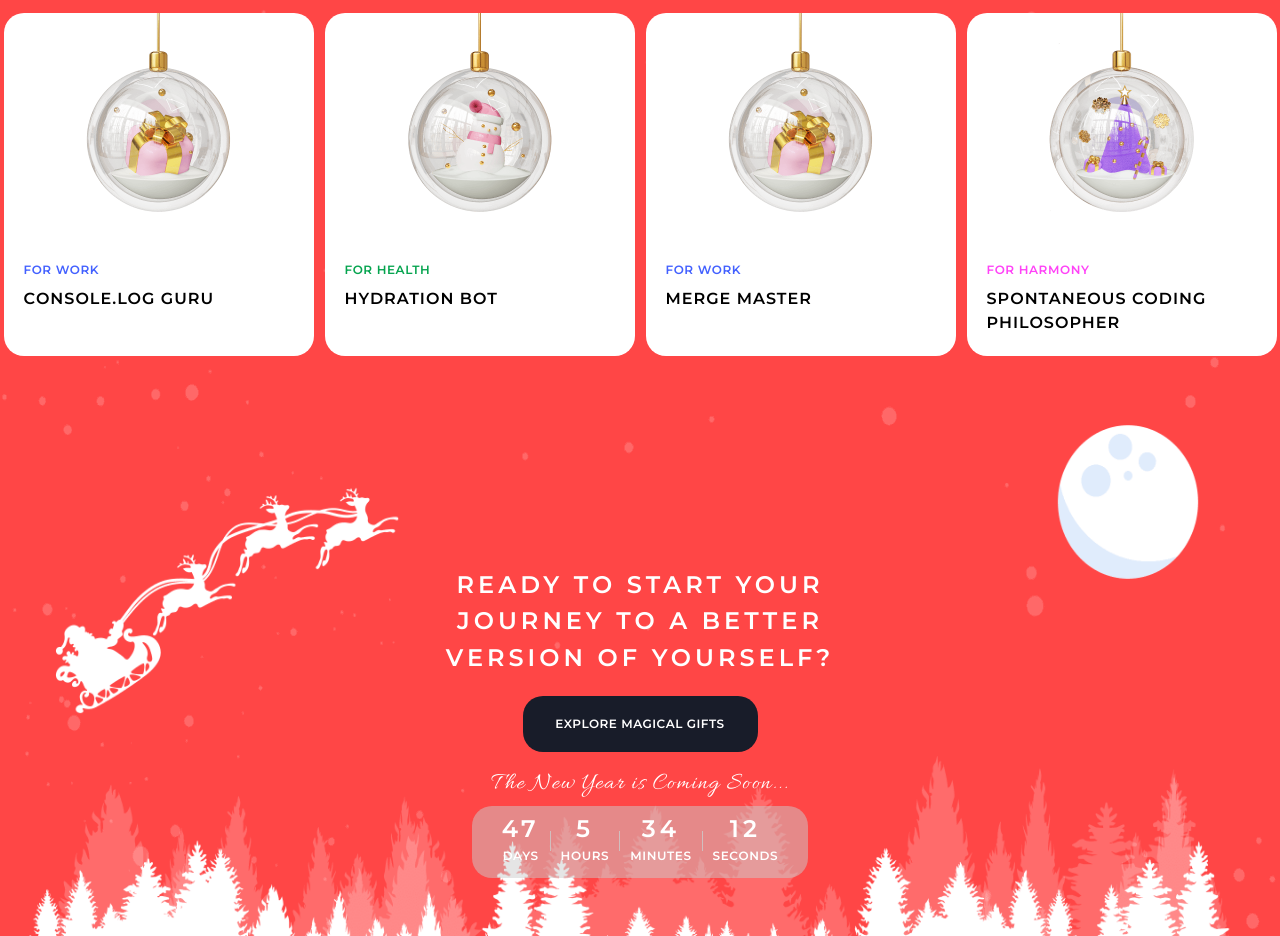
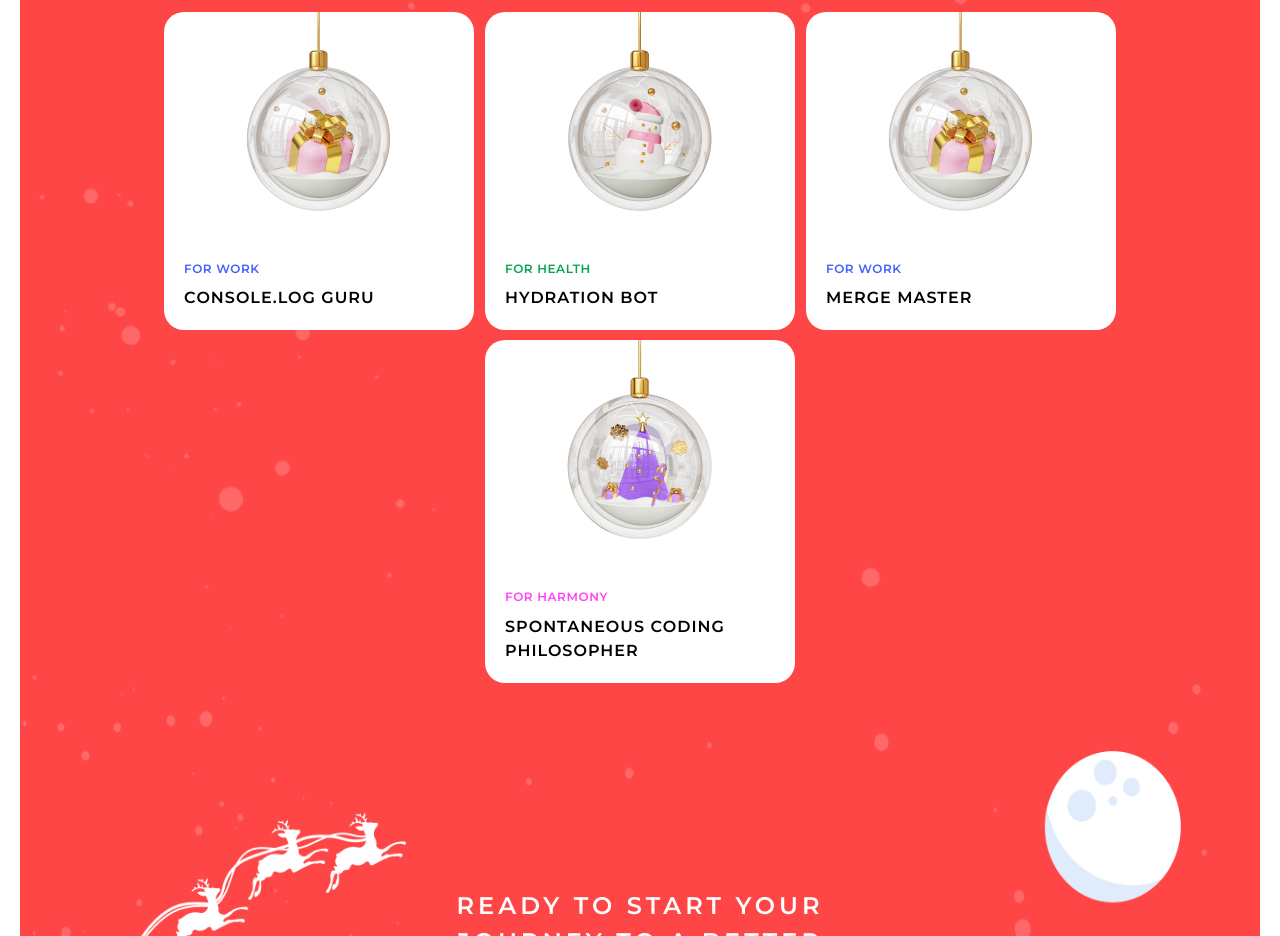
Before and after one commit to anastasia19141918/christmas-shop, a website: page index.html in a window 1280 px wide. Shown: the part 1864-2800 px from the top of the page. Drawn offline with Linux system fonts and the light colour scheme.

Commit message:
fix: padding section

```diff
--- a/index.html
+++ b/index.html
@@ -24,7 +24,7 @@
       </nav>
     </div>
   </header>
-  <main>
+  <main class="main">
     <div class="main__bacgraund wrapper">
       <section class="hero bg">
         <div class="wrapper hero__wrapper">
--- a/src/sass/abstract/_constans.scss
+++ b/src/sass/abstract/_constans.scss
@@ -8,3 +8,5 @@ $color-tag-pink: #FF43F7;
 $color-tag-green: #06A44F;
 
 $width-wrapper: 1440px;
+
+//media
--- a/src/sass/base/_base.scss
+++ b/src/sass/base/_base.scss
@@ -23,8 +23,10 @@ h1, h2, h3, h4, p {
 .bg {
   background:  url('../../src/img/hero/bg-snow.png');
   background-repeat: no-repeat;
-  background-size: 100% 110%;
-  background-position: 100% 60%;
+  background-size: cover;
+  background-position: cover;
+
+
 };
 .card_title {
   margin-bottom: 10px;
--- a/src/sass/component/_about.scss
+++ b/src/sass/component/_about.scss
@@ -1,5 +1,5 @@
 .about {
-  padding: 50px 0px;
+  padding: 40px 0px;
 }
 
 .about__wrapper {
--- a/src/sass/component/_best-gifts.scss
+++ b/src/sass/component/_best-gifts.scss
@@ -1,5 +1,5 @@
 .best-gifts {
-  padding: 56px 0px 0px 0px;
+  padding: 37px 0px 0px 0px;
 };
 
 .best-gifts__title {
@@ -13,7 +13,7 @@
   flex-direction: row;
   flex-wrap: wrap;
   justify-content: center;
-  gap: 0 11px;
+  gap: 10px 11px;
 };
 
 .best-gifts_itemn {
--- a/src/sass/component/_gta.scss
+++ b/src/sass/component/_gta.scss
@@ -4,6 +4,8 @@
   background-repeat: no-repeat;
   background-size: 100% 100%;
   background-position: 100% 80%;
+
+
 };
 
 .wrapper__gta {
--- a/src/sass/component/_hero.scss
+++ b/src/sass/component/_hero.scss
@@ -1,5 +1,5 @@
 .hero {
-  padding: 120px;
+  padding: 120px 120px 130px 120px;
   background-image: url('../../src/img/hero/bg-ball.png'), url('../../src/img/hero/bg-snow.png');
 };
 
--- a/src/sass/component/_slaider.scss
+++ b/src/sass/component/_slaider.scss
@@ -1,5 +1,5 @@
 .slaider {
-  padding: 66px 0px
+  padding: 80px 0px
 };
 
 .slaider__wrapper {
--- a/src/sass/layouts/_footer.scss
+++ b/src/sass/layouts/_footer.scss
@@ -1,5 +1,5 @@
 .footer {
-  padding: 2.5% 0 3% 0;
+  padding: 3.5% 0 3% 0;
 };
 
 .wrapper__footer {
--- a/src/sass/layouts/_main.scss
+++ b/src/sass/layouts/_main.scss
@@ -1,3 +1,7 @@
+.main {
+  padding: 0 20px;
+}
+
 .main__bacgraund {
   background-color: $color-main;
   border-radius: 20px;
```
Also changed, not shown: src/sass/index.css, 1 other file.
